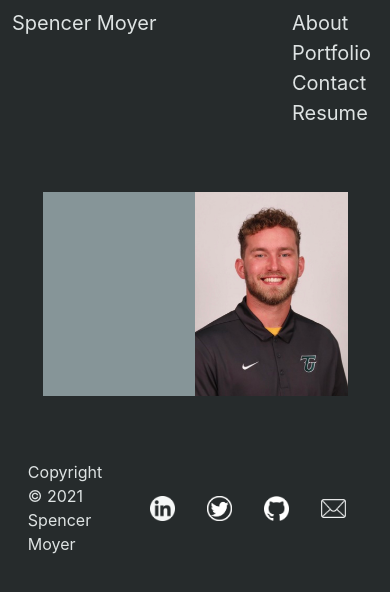
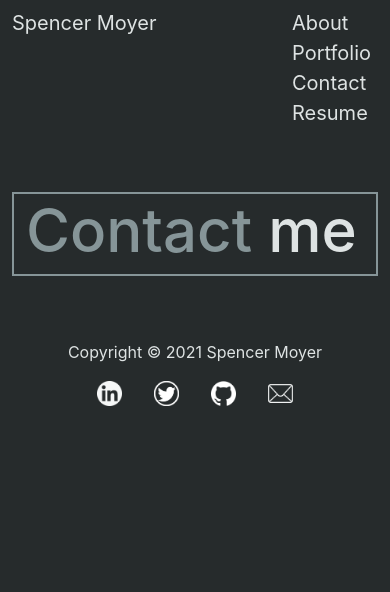
Before and after one commit to spencermoyer22/my-portfolio, a React (Create React App) app in the folder client/: page /contact in a window 390 px wide. Shown: the top 592 px of the page. Built offline with nearby package versions, Linux system fonts and the light colour scheme.

Commit message:
fixed footer responsiveness and began contact section

```diff
--- a/client/src/components/Contact/index.js
+++ b/client/src/components/Contact/index.js
@@ -3,10 +3,10 @@ function Contact() {
     return (
         <div className='container mt-5'>
             <div className='row d-flex justify-content-center'>
-                <div className='col-5 contact-section px-0'>
-
+                <div className='col-12 col-lg-5 contact-section pe-0'>
+                    <h1 style={{fontSize: 60}}><span className='tertiary'>Contact</span> me</h1>
                 </div>
-                <div className='col-5 px-0'>
+                <div className='col-5 px-0 d-none d-lg-inline'>
                     <img src={require('../../assets/images/selfie.jpeg').default} alt='me' className='w-100' />
                 </div>
             </div>
--- a/client/src/components/Footer/index.js
+++ b/client/src/components/Footer/index.js
@@ -1,10 +1,10 @@
 function Footer() {
     return (
-        <footer className='mt-5 mx-5 pt-3 d-flex justify-content-center align-items-center'>
+        <footer className='mt-5 pt-3 d-flex flex-wrap justify-content-center align-items-center'>
              <p>
                 Copyright &copy; 2021 Spencer Moyer
             </p>
-            <ul style={{listStyle: 'none'}} className='d-flex justify-content-center'>
+            <ul style={{listStyle: 'none'}} className='d-flex justify-content-center px-4'>
                 <li className='mx-3'>
                     <a href="https://www.linkedin.com/in/spencer-moyer-08b347133/" className='grow' target="_blank" rel='noreferrer'><img src={require("../../assets/images/linkedin-logo.png").default} alt="LinkedIn logo" style={{height: 25}}/></a>
                 </li>
--- a/client/src/index.css
+++ b/client/src/index.css
@@ -97,7 +97,7 @@ a:hover {
 /* style the contact page sections */
 
 .contact-section {
-  background-color: var(--tertiary-color);
+  border: 2px solid var(--tertiary-color);
 }
 
 /* finish contact page */
```
Also changed, not shown: 1 other file (tests, documents, lock files or other folders).
